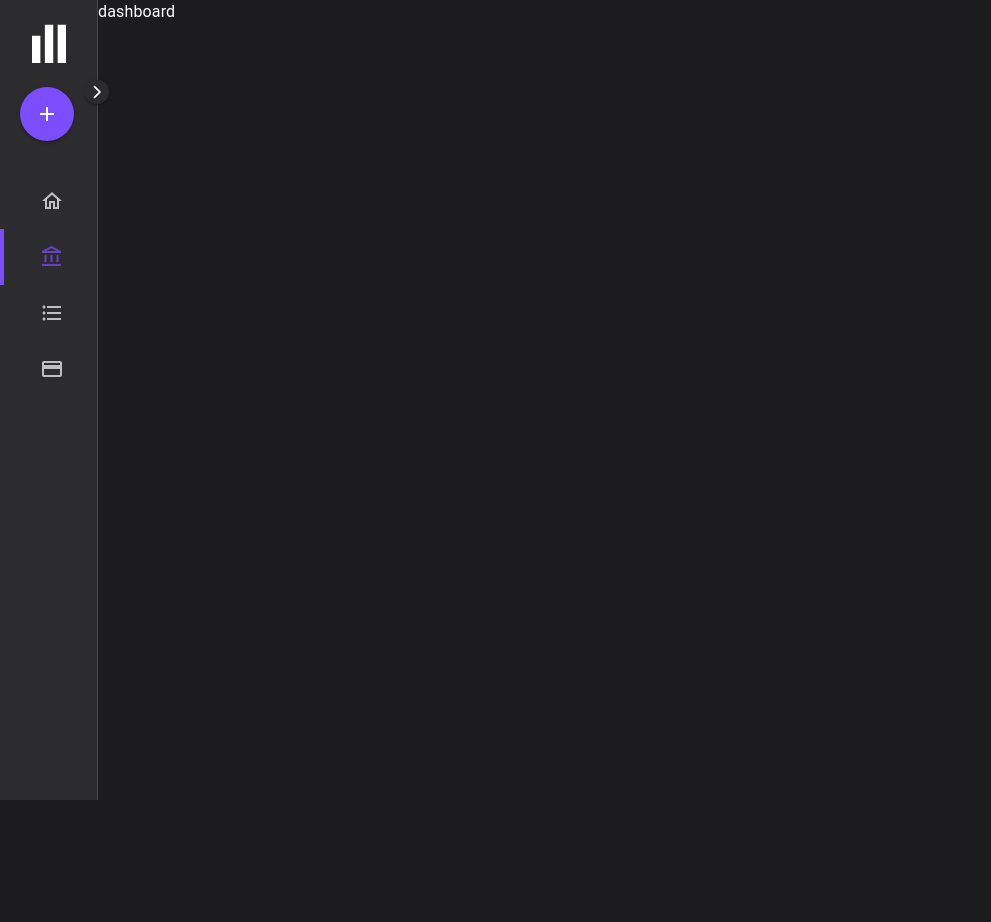
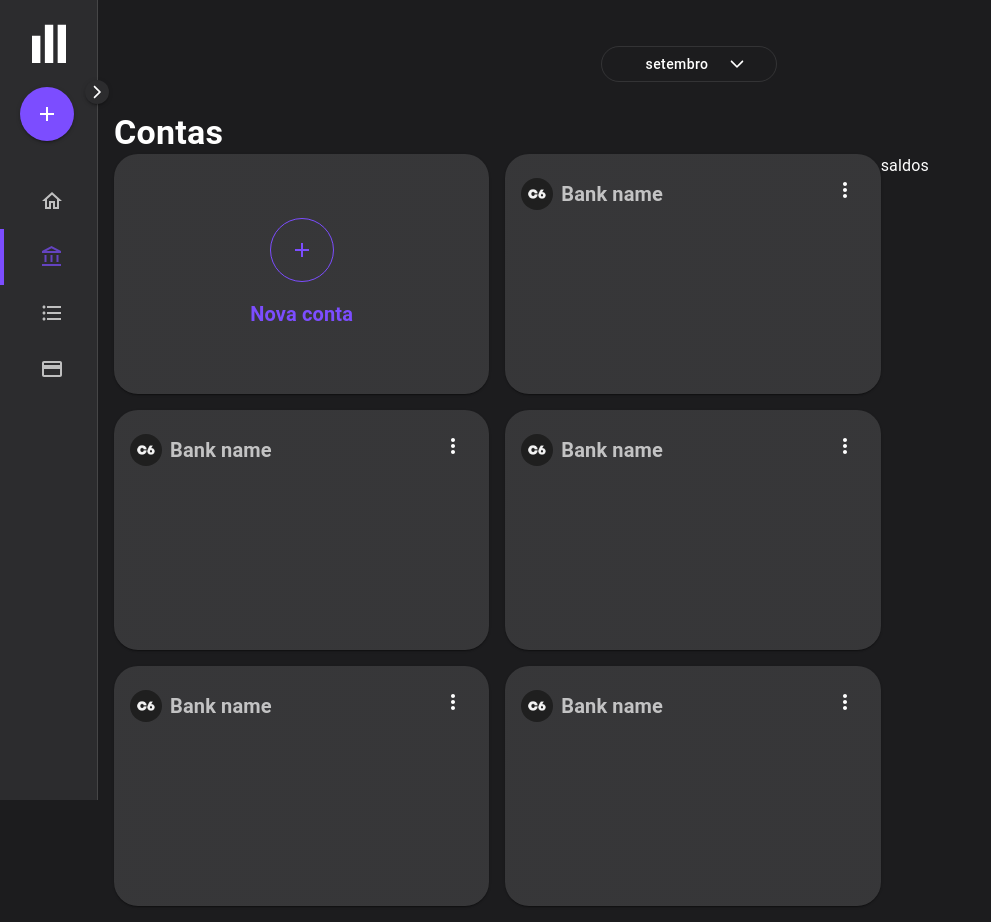
Before and after one commit to vsvinicius/mobills, a React (Vite) app: page /accounts in a window 1280 px wide. Shown: the whole page, without its empty margins (0-991 px from the left). Before the commit the page ends 800 px from the top, so only its background shows below. Built offline with nearby package versions, Linux system fonts and the light colour scheme.

Commit message:
adds accounts page

```diff
--- a/package.json
+++ b/package.json
@@ -14,7 +14,9 @@
     "@emotion/styled": "^11.11.0",
     "@mui/icons-material": "^5.15.7",
     "@mui/material": "^5.15.7",
+    "@mui/x-date-pickers": "^6.19.4",
     "classnames": "^2.5.1",
+    "dayjs": "^1.11.10",
     "react": "^18.2.0",
     "react-dom": "^18.2.0",
     "react-router-dom": "^6.21.3",
--- a/src/App.tsx
+++ b/src/App.tsx
@@ -2,12 +2,19 @@ import { useState } from 'react';
 import { ThemeProvider } from '@emotion/react';
 import { CssBaseline } from '@mui/material';
 import { BrowserRouter } from 'react-router-dom';
-import darkTheme from '@assets/styles/themes/dark';
+import { Box, StyledEngineProvider } from '@mui/system';
+import { LocalizationProvider } from '@mui/x-date-pickers';
+import { AdapterDayjs } from '@mui/x-date-pickers/AdapterDayjs';
+import dayjs from 'dayjs';
+
+import 'dayjs/locale/pt-BR';
+
+import { SidebarSize } from '@lib/enums';
+import darkTheme from '@src/styles/themes/dark';
+import Sidebar from '@components/Sidebar';
 import Router from '@src/Router';
-import Sidebar from '@components/Sidebar';
-import { Box, StyledEngineProvider } from '@mui/system';
-import { SidebarSize } from '@lib/enums';
 
+dayjs.locale('pt-BR');
 export default function App() {
   const [sidebarSize, setSidebarSize] = useState<SidebarSize>(SidebarSize.SM);
   function toggleSidebarSize() {
@@ -19,6 +26,10 @@ export default function App() {
     <BrowserRouter>
       <StyledEngineProvider injectFirst>
         <ThemeProvider theme={darkTheme}>
+          <LocalizationProvider
+            dateAdapter={AdapterDayjs}
+            adapterLocale="pt-BR"
+          >
             <CssBaseline />
             <div className="flex">
               <Sidebar onToggleSize={toggleSidebarSize} size={sidebarSize} />
@@ -32,6 +43,7 @@ export default function App() {
                 <Router />
               </Box>
             </div>
+          </LocalizationProvider>
         </ThemeProvider>
       </StyledEngineProvider>
     </BrowserRouter>
--- a/src/Router.tsx
+++ b/src/Router.tsx
@@ -1,12 +1,13 @@
 import { Routes, Route, Navigate } from 'react-router-dom';
 import Dashboard from '@pages/Dashboard';
+import BankAccounts from '@pages/BankAccounts';
 
 export default function Router() {
   return (
     <Routes>
       <Route path="/" element={<Navigate to="/dashboard" />} />
       <Route path="/dashboard" element={<Dashboard />} />
-      <Route path="/accounts" element={<Dashboard />} />
+      <Route path="/accounts" element={<BankAccounts />} />
       <Route path="/transactions" element={<Dashboard />} />
       <Route path="/credit-cards" element={<Dashboard />} />
     </Routes>
--- /dev/null
+++ b/src/components/AccountItem/index.tsx
@@ -0,0 +1,60 @@
+import { MoreVert } from '@mui/icons-material';
+import {
+  Box,
+  IconButton,
+  MenuItem,
+  MenuList,
+  Paper,
+  Popover,
+  Typography,
+} from '@mui/material';
+import bankIcon from '@assets/images/c6-bank.png';
+import { useState } from 'react';
+export default function AccountItem() {
+  const [anchorEl, setAnchorEl] = useState<null | HTMLElement>(null);
+  const isOpen = Boolean(anchorEl);
+
+  function handleClick(event: React.MouseEvent<HTMLButtonElement>) {
+    setAnchorEl(event.currentTarget);
+  }
+  function handleClose() {
+    setAnchorEl(null);
+  }
+
+  return (
+    <Paper className="h-60 w-[48.95%] grid-rows-5 rounded-3xl p-4 font-bold">
+      <Box className="flex justify-between">
+        <header className="flex items-end gap-2">
+          <img
+            src={bankIcon}
+            alt="bank logo"
+            style={{ width: '2rem', borderRadius: '50%' }}
+          />
+          <Typography variant="h6" className="font-bold opacity-70">
+            Bank name
+          </Typography>
+        </header>
+        <IconButton onClick={handleClick}>
+          <MoreVert />
+        </IconButton>
+        <Popover
+          open={isOpen}
+          anchorEl={anchorEl}
+          onClose={handleClose}
+          slotProps={{
+            paper: {
+              className: 'rounded-3xl',
+            },
+          }}
+        >
+          <MenuList>
+            <MenuItem>Editar</MenuItem>
+            <MenuItem>Arquivar</MenuItem>
+            <MenuItem>Transações</MenuItem>
+            <MenuItem>Reajuste de saldo</MenuItem>
+          </MenuList>
+        </Popover>
+      </Box>
+    </Paper>
+  );
+}
--- /dev/null
+++ b/src/components/ArrowIcon/index.tsx
@@ -0,0 +1,26 @@
+import { ArrowIconPosition } from '@lib/enums';
+import { ArrowBackIosNewRounded } from '@mui/icons-material';
+
+interface ArrowIconProps {
+  position?: ArrowIconPosition;
+  className?: string;
+}
+
+const rotationDegrees = {
+  [ArrowIconPosition.UP]: '90',
+  [ArrowIconPosition.DOWN]: '-90',
+  [ArrowIconPosition.RIGHT]: '180',
+  [ArrowIconPosition.LEFT]: '0',
+};
+
+export default function ArrowIcon({
+  position = ArrowIconPosition.RIGHT,
+  className,
+}: ArrowIconProps) {
+  return (
+    <ArrowBackIosNewRounded
+      sx={{ transform: `rotate(${rotationDegrees[position]}deg)` }}
+      className={className}
+    />
+  );
+}
--- /dev/null
+++ b/src/components/MonthCalendar/index.tsx
@@ -0,0 +1,106 @@
+import ArrowIcon from '@components/ArrowIcon';
+import { cn } from '@lib/classnames';
+import { ArrowIconPosition } from '@lib/enums';
+import { Box, Button, IconButton, Popover, Typography } from '@mui/material';
+import dayjs from 'dayjs';
+import { useState } from 'react';
+
+const MONTHS = [
+  'jan',
+  'fev',
+  'mar',
+  'abr',
+  'mai',
+  'jun',
+  'jul',
+  'ago',
+  'set',
+  'out',
+  'nov',
+  'dez',
+];
+
+export default function MonthCalendar() {
+  const [selectedMonth, setSelectedMonth] = useState<number>(dayjs().month());
+  const [selectedYear, setSelectedYear] = useState<number>(dayjs().year());
+  const [anchorEl, setAnchorEl] = useState<null | HTMLElement>(null);
+  const isOpen = Boolean(anchorEl);
+
+  function handleClickMonth(month: number) {
+    setSelectedMonth(month);
+  }
+
+  function handleClickYear(yearToSum: number) {
+    setSelectedYear((prevState) => prevState + yearToSum);
+  }
+
+  function handleClick(event: React.MouseEvent<HTMLButtonElement>) {
+    setAnchorEl(event.currentTarget);
+  }
+  function handleClose() {
+    setAnchorEl(null);
+  }
+
+  return (
+    <>
+      <Button
+        aria-controls={isOpen ? 'basic-menu' : undefined}
+        aria-expanded={isOpen ? 'true' : undefined}
+        onClick={handleClick}
+        variant="outlined"
+        aria-haspopup="true"
+        className="flex w-44 rounded-full border-white-light lowercase text-white hover:border-white-light hover:bg-white-light"
+      >
+        <span className="w-2/3 pr-2">{dayjs().format('MMMM')}</span>
+        <ArrowIcon position={ArrowIconPosition.DOWN} className="w-4" />
+      </Button>
+      <Popover
+        open={isOpen}
+        onClose={handleClose}
+        anchorEl={anchorEl}
+        slotProps={{
+          paper: {
+            elevation: 0,
+            sx: {
+              borderRadius: '1.5rem',
+              border: 'none',
+            },
+          },
+        }}
+        sx={{
+          mt: 2,
+        }}
+        anchorOrigin={{ horizontal: 'center', vertical: 'bottom' }}
+        transformOrigin={{ horizontal: 'center', vertical: 'top' }}
+      >
+        <Box className="bg-paper flex flex-col overflow-hidden rounded-3xl border-none">
+          <Box className="flex items-center justify-between bg-primary p-4">
+            <IconButton onClick={() => handleClickYear(-1)}>
+              <ArrowIcon position={ArrowIconPosition.LEFT} className="w-6" />
+            </IconButton>
+            <Typography variant="h6" className="text-center font-bold">
+              {selectedYear}
+            </Typography>
+            <IconButton onClick={() => handleClickYear(1)}>
+              <ArrowIcon position={ArrowIconPosition.RIGHT} className="w-6" />
+            </IconButton>
+          </Box>
+          <Box className=" grid grid-cols-4 gap-4 p-4">
+            {MONTHS.map((month, index) => (
+              <Button
+                key={month}
+                onClick={() => handleClickMonth(index)}
+                className={cn(
+                  'rounded-full font-bold text-white hover:bg-white hover:bg-opacity-10',
+                  { 'text-primary': selectedMonth === index },
+                )}
+              >
+                {month}
+              </Button>
+            ))}
+          </Box>
+        </Box>
+      </Popover>
+    </>
+  );
+}
--- a/src/lib/enums.ts
+++ b/src/lib/enums.ts
@@ -2,3 +2,10 @@ export enum SidebarSize {
   LG = '260px',
   SM = '98px',
 }
+
+export enum ArrowIconPosition {
+  LEFT = 'left',
+  RIGHT = 'right',
+  UP = 'up',
+  DOWN = 'down',
+}
--- /dev/null
+++ b/src/pages/BankAccounts.tsx
@@ -0,0 +1,35 @@
+import AccountItem from '@components/AccountItem';
+import MonthCalendar from '@components/MonthCalendar';
+import { Add } from '@mui/icons-material';
+import { Box, Paper, Typography } from '@mui/material';
+
+export default function BankAccounts() {
+  return (
+    <div className="h-full w-full p-4">
+      <header className="flex h-24 w-full items-center justify-center">
+        <MonthCalendar />
+      </header>
+      <Typography variant="h4" className="font-bold">
+        Contas
+      </Typography>
+      <main className="grid grid-cols-3">
+        <Box className="col-start-1 col-end-3 flex flex-wrap gap-4">
+          <Paper className="flex h-60 w-[48.95%] flex-col items-center justify-center gap-4 rounded-3xl font-bold text-primary">
+            <div className="flex h-16 w-16 items-center justify-center rounded-[50%] border border-solid">
+              <Add />
+            </div>
+            <Typography variant="h6" fontWeight="bold">
+              Nova conta
+            </Typography>
+          </Paper>
+          <AccountItem />
+          <AccountItem />
+          <AccountItem />
+          <AccountItem />
+          <AccountItem />
+        </Box>
+        <Box>saldos</Box>
+      </main>
+    </div>
+  );
+}
--- a/tailwind.config.js
+++ b/tailwind.config.js
@@ -4,6 +4,10 @@ export default {
   theme: {
     extend: {
       colors: {
+        white: {
+          DEFAULT: '#FFF',
+          light: 'rgb(255,255,255,0.1)',
+        },
         background: {
           DEFAULT: '#1C1C1E',
           light: '#2C2C2E',
@@ -13,6 +17,9 @@ export default {
           light: '#E0E3FF',
           dark: '#6515DD',
         },
+        paper: {
+          DEFAULT: '#2C2C2E',
+        },
       },
     },
   },
```
Also changed, not shown: tsconfig.json (+23 -7 lines), src/assets/images/c6-bank.png (added), src/styles/themes/dark.tsx (renamed from src/assets/styles/themes/dark.tsx), 1 other file (tests, documents, lock files or other folders). Lines whose indentation alone changed are shown as unchanged.
